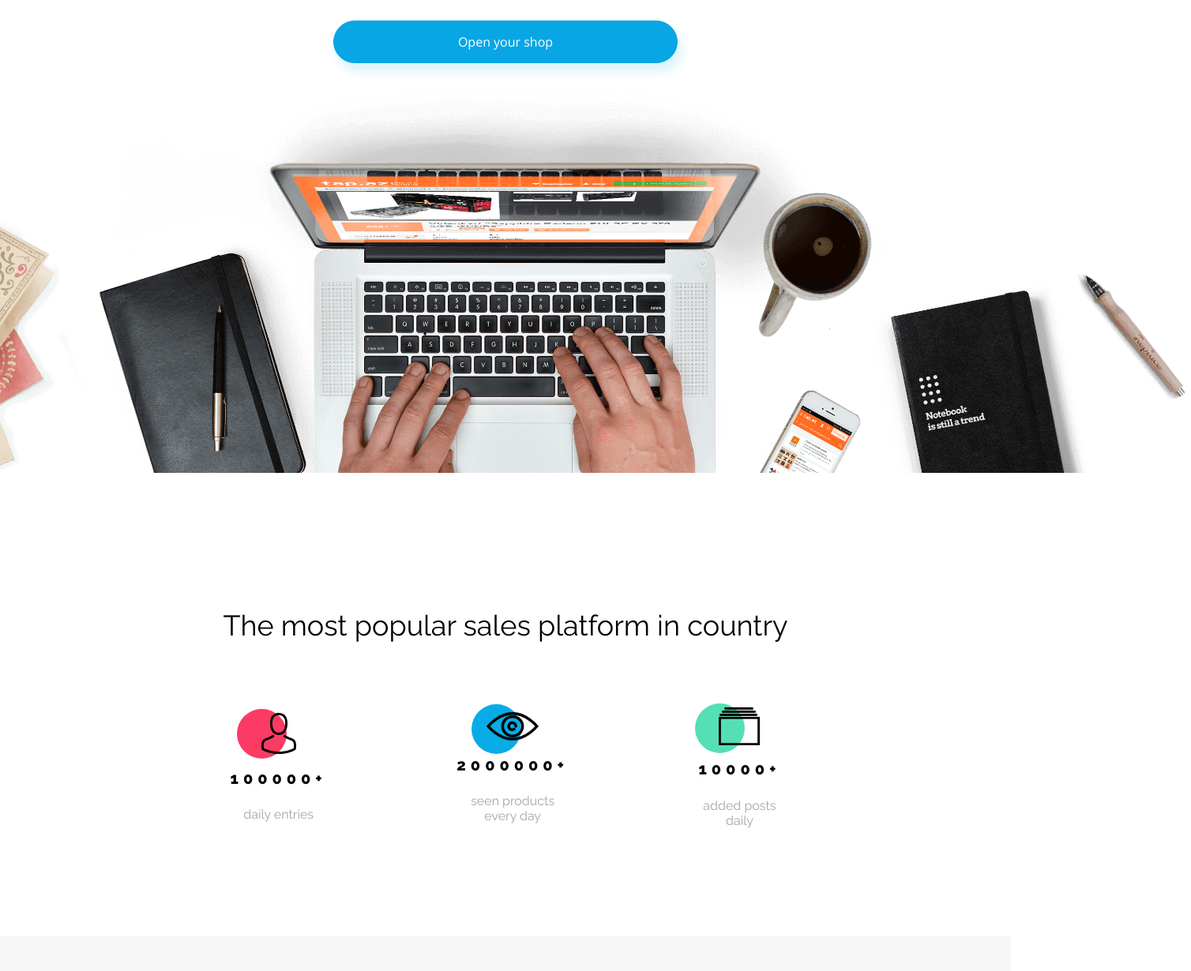
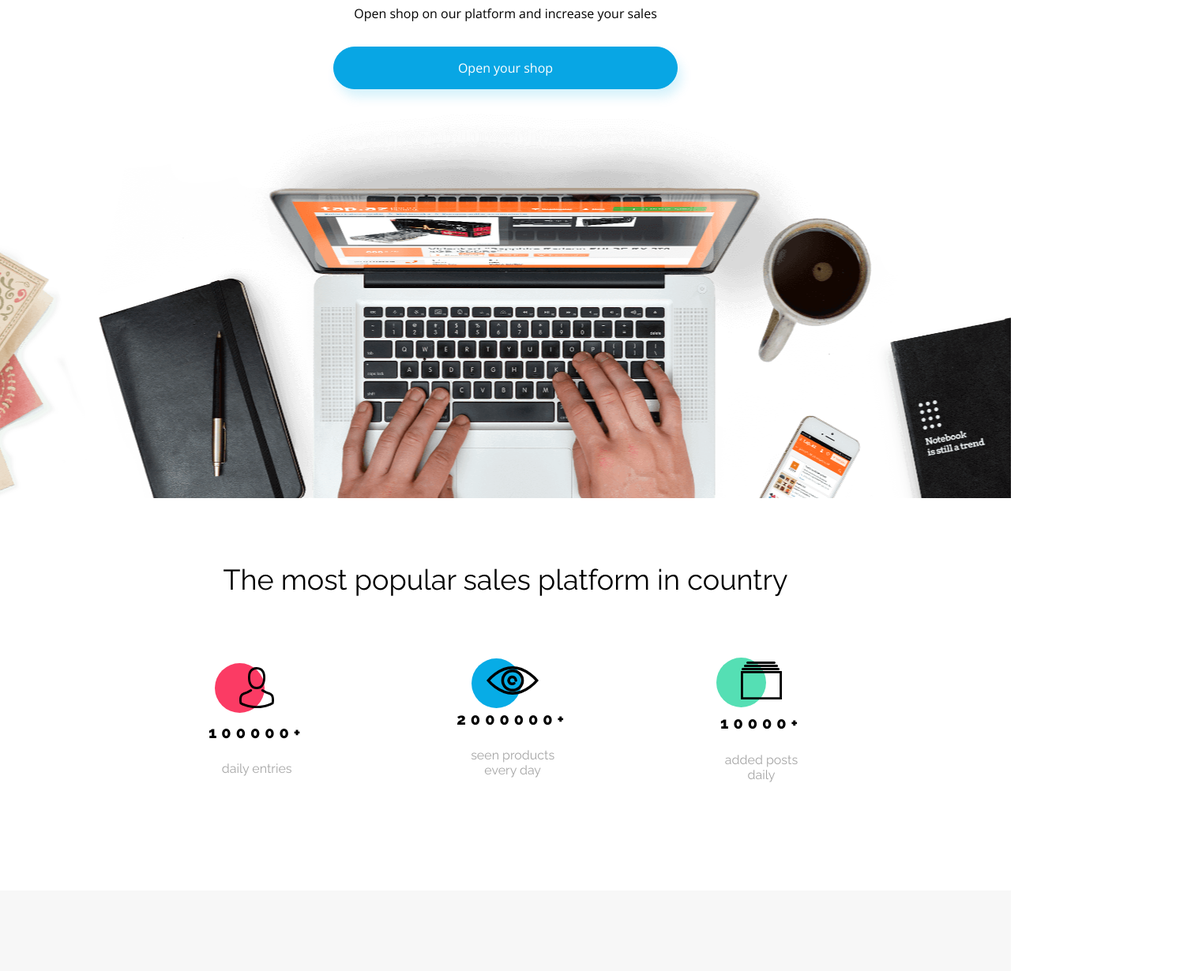
Before and after one commit to karolina-rachuta/best_shop, a website built with Parcel: page index.html in a window 1280 px wide. Shown: the part 281-1511 px from the top of the page at 79% size, 1508 px wide, since content can reach past the window. Built offline with nearby package versions, Linux system fonts and the light colour scheme.

Commit message:
Desctop version - Finished

```diff
--- a/index.html
+++ b/index.html
@@ -35,7 +35,7 @@
                 <h1 class="intro__hdl">Sell More!</h1>
                 <p class="intro__lead">Open shop on our platform and increase your sales</p>
                 <a href="" class="intro__btn btn">Open your shop</a>
-                <img src="src/assets/Background.png" alt="Background Photo" class="intro__img">
+
             </div>
         </div>
     </div>
--- a/src/css/app.css
+++ b/src/css/app.css
@@ -71,7 +71,6 @@ html, body {
     display: flex;
     text-align: center;
     white-space: nowrap;
-    /*max-width: 25.75rem;*/
     justify-content: flex-end;
     gap: 4rem;
 }
@@ -89,7 +88,6 @@ html, body {
     padding-inline: 0.75rem;
     padding-top: 1.71875rem;
     padding-bottom: 1.71875rem;
-    /*min-width: 8rem;*/
 }
 
 .menu .menu__item:hover {
@@ -98,25 +96,24 @@ html, body {
 }
 
 /*  INTRO */
-
 .intro {
-    /*background-image: url(../assets/Background.png);*/
-    /*background-size: cover;*/
-    /*background-position: bottom;*/
-    height: 100vh;
-
+    height:52.625rem;
+    background-image: url(../assets/Background.png);
+    background-repeat: no-repeat;
+    background-position: bottom;
 }
-
-.intro .intro__bg {
+.intro__bg {
+    display: flex;
+    justify-content: center;
 
 }
 
 .intro .intro__box {
+    padding-top: 8.125rem;
     display: flex;
     align-items: center;
     justify-content: center;
     flex-direction: column;
-    min-height: 100vh;
     text-align: center;
 }
 
@@ -126,7 +123,6 @@ html, body {
     font-size: 3.0625rem;
     color: var(--primary-black-color);
     line-height: 0.5rem;
-    margin-top: 8.125rem;
 }
 
 .intro__lead {
@@ -156,7 +152,7 @@ html, body {
     flex-direction: column;
     margin-bottom: 7.5625rem;
     background-color: var(--basic-white-color);
-    padding-top: 6.25rem;
+
 }
 
 .box__hdl {
@@ -175,7 +171,7 @@ html, body {
     justify-content: center;
     align-items: center;
     text-align: center;
-    gap: 10.28rem;
+    gap: 12rem;
 }
 
 .box__col--inner {
@@ -369,11 +365,7 @@ html, body {
     flex-direction: column;
     justify-content: center;
     padding: 0;
-    /*height: 11.75rem;*/
-    /*padding-top: 5.5875rem;*/
-    /*padding-bottom: 5.5875rem;*/
     padding-left: 2.1875rem;
-    /*padding-right: 5rem;*/
 }
 
 .articles__hdl {
@@ -392,8 +384,6 @@ html, body {
     text-align: left;
     margin: 0;
     padding-top: 1.875rem;
-    /*width: 26rem;*/
-    /*height: 4.125rem;*/
     position: relative;
 }
 
@@ -436,7 +426,6 @@ html, body {
     align-items: center;
     width: 79.125rem;
     padding-top: 6.25rem;
-    /*padding-inline: 11.25rem;*/
 }
 
 .pricing__hdl {
@@ -495,7 +484,6 @@ html, body {
 .col__span {
     display: block;
     font-size: 2.875rem;
-    /*line-height: 2;*/
     font-weight: 400;
     padding-bottom: 0.3125rem;
 }
@@ -546,13 +534,11 @@ padding-bottom: 1.25rem;
     background-image: url("../assets/Close.svg");
 }
 .col__btn {
-    /*padding-top: 3.1875rem;*/
     position: absolute;
     bottom:0;
     left:11.625rem;
     transform: translate(-50%, 50%);
     font-size: 0.8125rem;
-    /*line-height: 2.5625;*/
     text-decoration: none;
     font-weight: 700;
     padding: 1rem 3.5625rem;
@@ -697,6 +683,8 @@ padding-bottom: 1.25rem;
     padding-inline: 6.0625rem;
 }
 
+/*SECTION FOOTER*/
+
 .footer {
     background-color: var(--bg_articles_footer-grey-color);
     box-shadow: 0px -5px 40px rgba(0, 0, 0, 0.16);
```
Also changed, not shown: dist/index.html, 2 other files.
